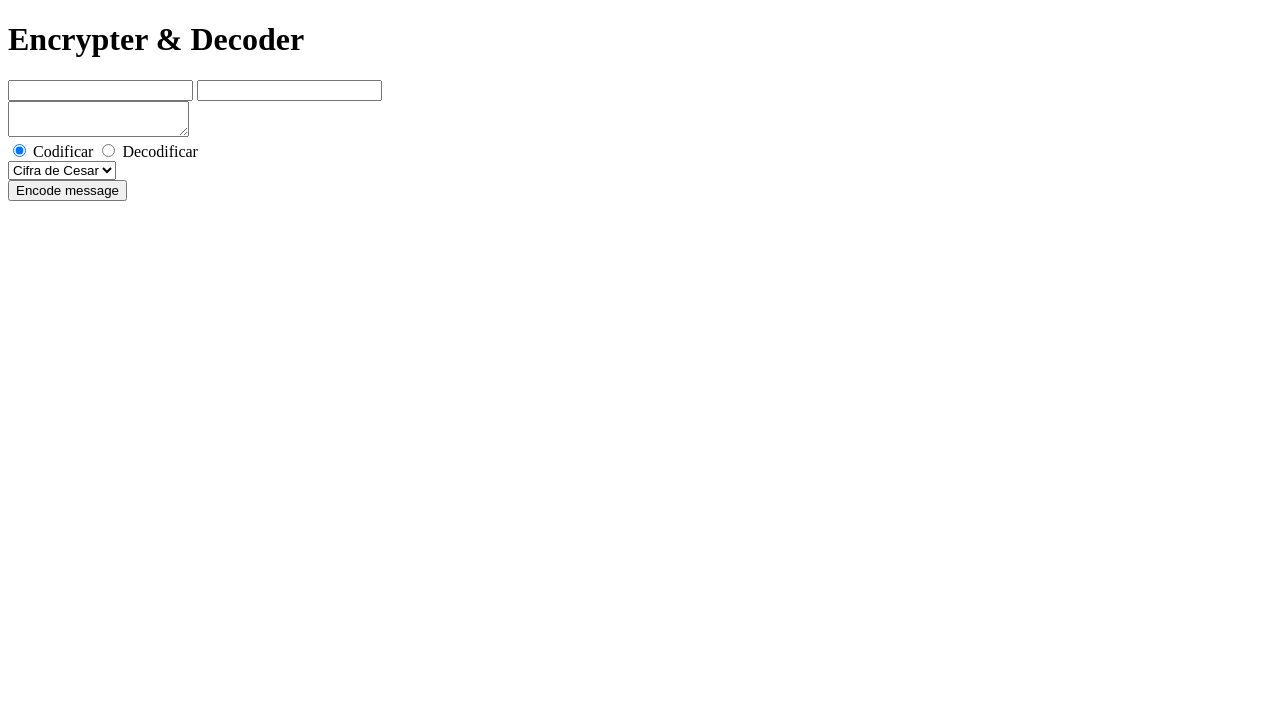
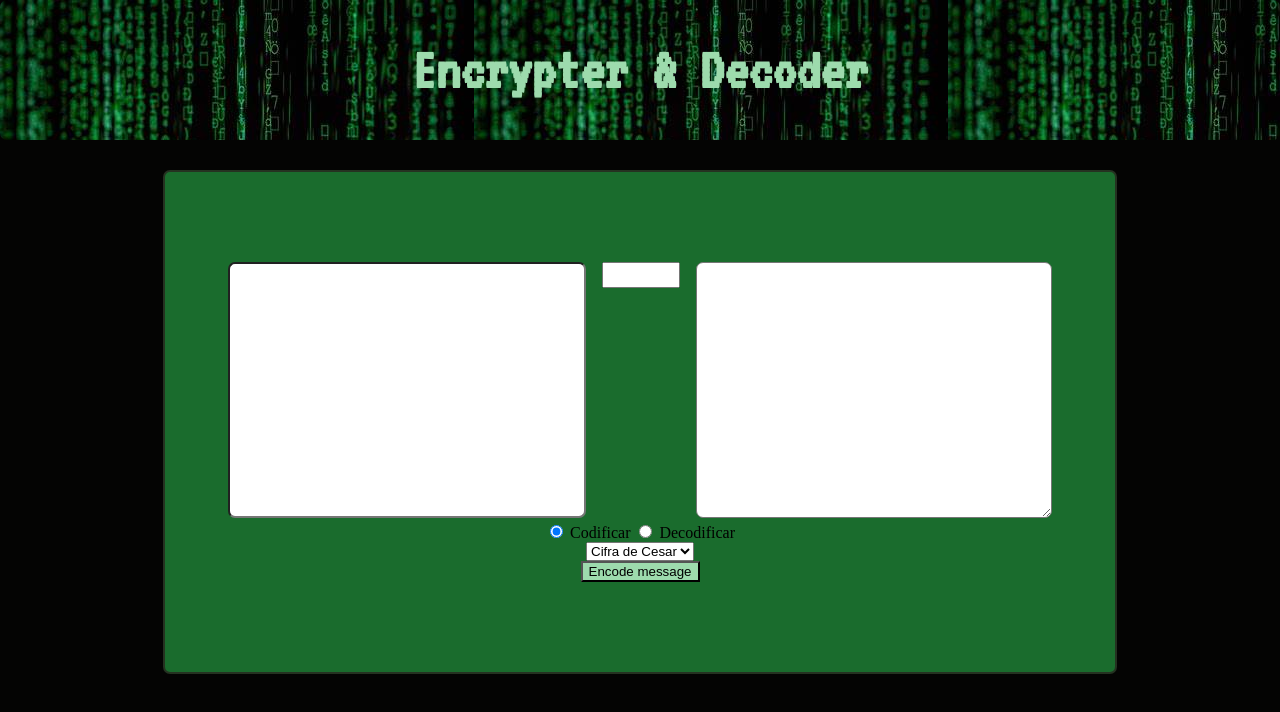
Before and after one commit to carolsaint/cifraDeCesar, a plain HTML site: page index.html in a window 1280 px wide. Drawn offline with Linux system fonts and the light colour scheme; the site is published under a folder, as on GitHub Pages, so addresses that start at the root find nothing.

Commit message:
css directory fixed

```diff
--- a/index.html
+++ b/index.html
@@ -5,7 +5,7 @@
     <meta http-equiv="X-UA-Compatible" content="IE=edge">
     <meta name="viewport" content="width=device-width, initial-scale=1.0">
     <title>Crypt</title>
-    <link rel="stylesheet" href="/style.css">
+    <link rel="stylesheet" href="./style.css">
 </head>
 <body id="root">
     <header>
@@ -42,6 +42,6 @@
                 </div>
             </form>
     </main>
-    <script src="/cifra.js"></script>
+    <script src="./cifra.js"></script>
 </body>
 </html>
--- a/style.css
+++ b/style.css
@@ -31,7 +31,7 @@ header{
     align-items: center;
     justify-content: center;
     border-radius: 7px;
-    background-image: url(/bg.jpg);
+    background-image: url(./bg.jpg);
     color: var(--original-text);
 }
 
```
